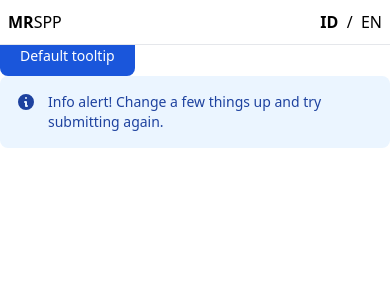
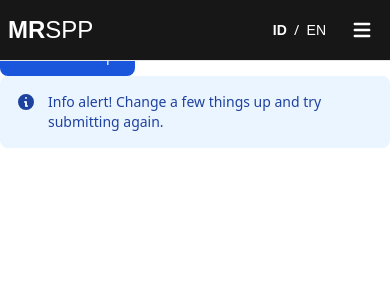
Before and after one commit to satrio-pamungkas/personal-website, a Next.js app: page / in a window 390 px wide. Shown: the top 300 px of the page. Built offline with nearby package versions, Linux system fonts and the light colour scheme.

Commit message:
style: merging navbar component

```diff
--- a/src/modules/common/atoms/LanguageLink/LanguageLink.tsx
+++ b/src/modules/common/atoms/LanguageLink/LanguageLink.tsx
@@ -14,7 +14,7 @@ export const LanguageLink = (props: ILanguageLink) => {
       <div
         onClick={sendLabel}
         data-testid="language-link"
-        className="font-bold"
+        className="font-bold font-barlow cursor-pointer text-white"
       >
           {props.label}
       </div>
@@ -24,7 +24,7 @@ export const LanguageLink = (props: ILanguageLink) => {
       <div
         onClick={sendLabel}
         data-testid="language-link"
-        className="font-regular"
+        className="font-regular font-barlow cursor-pointer text-white"
       >
         {props.label}
       </div>
--- a/src/modules/common/atoms/NavbarLink/NavbarLink.tsx
+++ b/src/modules/common/atoms/NavbarLink/NavbarLink.tsx
@@ -5,8 +5,8 @@ interface INavbarLink {
 export const NavbarLink = (props: INavbarLink) => {
   return (
     <a href="" className="block py-2 pl-3 pr-4 text-white
-      bg-blue-700 rounded md:bg-transparent md:text-blue-700
-      md:p-0 dark:text-white"
+      bg-blue-700 rounded md:bg-transparent md:text-white
+      md:p-0 font-barlow uppercase"
     >
       {props.label}
     </a>
--- a/src/modules/common/molecules/LanguageTab/LanguageTab.tsx
+++ b/src/modules/common/molecules/LanguageTab/LanguageTab.tsx
@@ -9,7 +9,11 @@ export const LanguageTab = () => {
   }
 
   return (
-    <div className="flex flex-row" data-testid="language-tab">
+    <div
+      className="flex flex-row text-white items-center
+        mr-4 md:mr-0 text-sm"
+      data-testid="language-tab"
+    >
       <LanguageLink
         active={status}
         label="ID"
--- a/src/modules/common/molecules/NavbarList/NavbarList.tsx
+++ b/src/modules/common/molecules/NavbarList/NavbarList.tsx
@@ -12,8 +12,11 @@ interface INavbarList {
 
 export const NavbarList = (props: INavbarList) => {
   return (
-    <div>
-      <ul className="flex flex-col p-4 mt-4 border border-gray-100 rounded-lg bg-gray-50 md:flex-row md:space-x-8 md:mt-0 md:text-sm md:font-medium md:border-0 md:bg-white dark:bg-gray-800 md:dark:bg-gray-900 dark:border-gray-700">
+    <div className="items-center justify-between ">
+      <ul className="flex flex-col p-3 m-3 border md:flex-row text-sm
+        rounded-xl border-gray-500 bg-neutral-800 md:space-x-8 md:text-sm
+        md:font-medium md:border-0 md:bg-neutral-900"
+      >
         {props.list.map((item) => (
           <li key={item.id}>
             <NavbarLink label={item.label} />
--- a/src/modules/common/organisms/Navbar/Navbar.tsx
+++ b/src/modules/common/organisms/Navbar/Navbar.tsx
@@ -11,13 +11,29 @@ const linkLabels = [
 
 export const Navbar = () => {
   return (
-    <nav className="bg-white px-2 sm:px-4 py-2.5 dark:bg-gray-900 fixed w-full z-20 top-0 left-0 border-b border-gray-200 dark:border-gray-600">
+    <nav className="bg-neutral-900 px-2 sm:px-4 py-2.5 dark:bg-gray-900 fixed w-full z-20 top-0 left-0 border-b border-gray-200 dark:border-gray-600">
       <div data-testid="navbar-div" className="container flex flex-wrap items-center justify-between mx-auto">
         <div className="flex items-center">
-          <h1><b>MR</b>SPP</h1>
+          <h1 className="font-oswald text-2xl text-white"><b>MR</b>SPP</h1>
         </div>
         <div className="flex md:order-2">
           <LanguageTab/>
+          <button
+            data-collapse-toggle="navbar-sticky"
+            type="button"
+            className="inline-flex items-center p-2 text-sm text-white
+              rounded-lg md:hidden hover:bg-neutral-600 focus:outline-none"
+            aria-controls="navbar-sticky"
+            aria-expanded="false"
+          >
+              <span className="sr-only">Open main menu</span>
+              <svg className="w-6 h-6" aria-hidden="true" fill="currentColor" viewBox="0 0 20 20" xmlns="http://www.w3.org/2000/svg">
+                <path
+                  fill-rule="evenodd" d="M3 5a1 1 0 011-1h12a1 1 0 110 2H4a1 1 0 01-1-1zM3 10a1 1 0 011-1h12a1 1 0 110 2H4a1 1 0 01-1-1zM3 15a1 1 0 011-1h12a1 1 0 110 2H4a1 1 0 01-1-1z"
+                  clip-rule="evenodd">
+                </path>
+              </svg>
+          </button>
         </div>
         <div className="items-center justify-between hidden w-full md:flex md:w-auto md:order-1" id="navbar-sticky">
           <NavbarList list={linkLabels} />
--- a/src/pages/index.tsx
+++ b/src/pages/index.tsx
@@ -1,4 +1,5 @@
 import Head from "next/head";
+
 import { Navbar } from "@/modules/common/organisms/Navbar/Navbar";
 
 export default function Home() {
```
